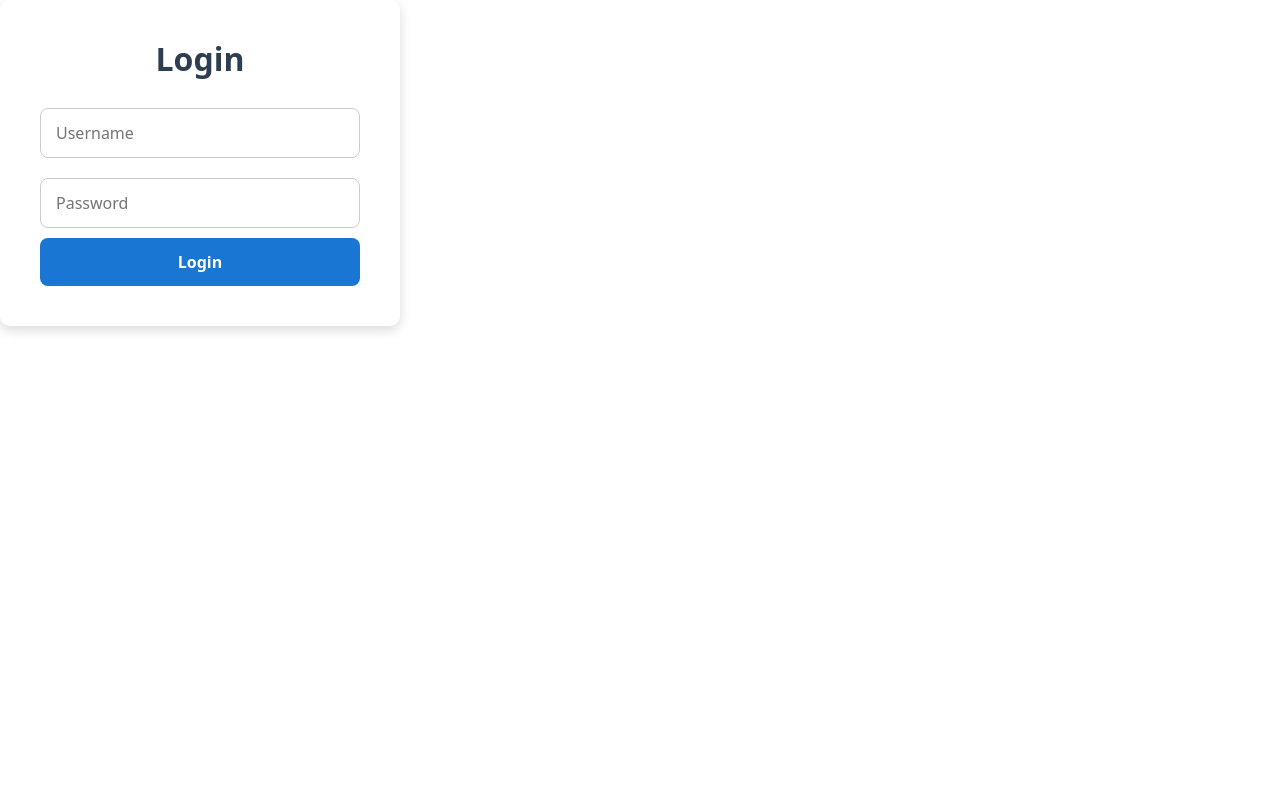
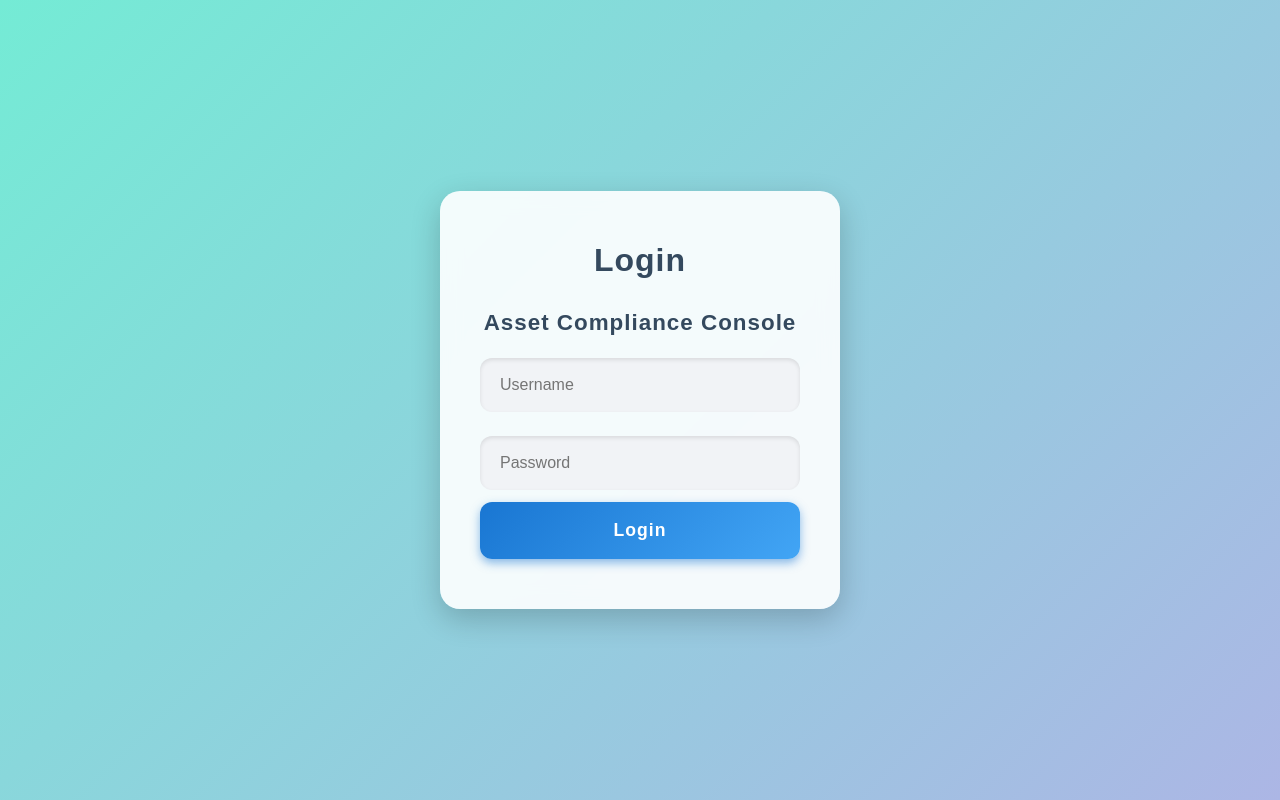
Before and after one commit to rahulapps29/flip_front, a React (Vite) app: page /login in a window 1280 px wide. Built offline with nearby package versions, Linux system fonts and the light colour scheme.

Commit message:
login css and classes

```diff
--- a/src/pages/Login.css
+++ b/src/pages/Login.css
@@ -1,83 +1,134 @@
+/* ========== Login Page Wrapper ========== */
+.login-page {
+  background: linear-gradient(135deg, #74ebd5, #acb6e5);
+  font-family: 'Poppins', sans-serif;
+  display: flex;
+  justify-content: center;
+  align-items: center;
+  height: 100vh;
+  margin: 0;
+  padding: 0;
+}
+
 /* ========== Login Container ========== */
-.login-container {
-  background: #ffffff;
-  padding: 40px;
-  border-radius: 10px;
-  box-shadow: 0 4px 12px rgba(0, 0, 0, 0.15);
+.login-page .login-container {
+  background: rgba(255, 255, 255, 0.9);
+  padding: 50px 40px;
+  border-radius: 20px;
+  box-shadow: 0 10px 30px rgba(0, 0, 0, 0.2);
   width: 100%;
   max-width: 400px;
   box-sizing: border-box;
-  transition: transform 0.3s ease;
+  transition: transform 0.4s ease, box-shadow 0.4s ease;
+  backdrop-filter: blur(10px);
+  animation: fadeIn 1s ease;
 }
 
-.login-container:hover {
-  transform: translateY(-5px); /* Subtle hover effect */
+.login-page .login-container:hover {
+  transform: translateY(-10px);
+  box-shadow: 0 15px 40px rgba(0, 0, 0, 0.3);
 }
 
 /* ========== Heading ========== */
-.login-container h2 {
+.login-page .login-container h2 {
   text-align: center;
-  color: #2c3e50;
-  margin-bottom: 20px;
-  font-weight: bold;
+  color: #34495e;
+  margin-bottom: 30px;
+  font-weight: 700;
+  font-size: 2rem;
+  letter-spacing: 1px;
 }
 
+
+.login-page .login-container h3 {
+  text-align: center;
+  color: #34495e;
+  margin-bottom: 10px;
+  font-weight: 700;
+  font-size: 1.4rem;
+  letter-spacing: 1px;
+}
+
+
 /* ========== Input Fields ========== */
-.login-container input {
+.login-page .login-container input {
   width: 100%;
-  padding: 12px 15px;
-  margin: 10px 0;
-  border: 1px solid #ccc;
-  border-radius: 8px;
+  padding: 15px 20px;
+  margin: 12px 0;
+  border: none;
+  border-radius: 12px;
   outline: none;
   font-size: 1rem;
-  transition: border-color 0.3s ease, box-shadow 0.3s ease;
+  background: #f1f3f6;
+  transition: all 0.3s ease;
+  box-shadow: inset 0 2px 4px rgba(0, 0, 0, 0.1);
   box-sizing: border-box;
 }
 
-.login-container input:focus {
-  border-color: #1976d2;
-  box-shadow: 0 0 8px rgba(25, 118, 210, 0.4);
+.login-page .login-container input:focus {
+  background: #e3e7ec;
+  box-shadow: 0 0 10px rgba(52, 152, 219, 0.6);
+  transform: scale(1.02);
 }
 
 /* ========== Button Styles ========== */
-.login-container button {
+.login-page .login-container button {
   width: 100%;
-  background-color: #1976d2;
+  background: linear-gradient(135deg, #1976d2, #42a5f5);
   color: white;
   border: none;
-  padding: 12px;
-  border-radius: 8px;
-  font-size: 1rem;
+  padding: 15px;
+  border-radius: 12px;
+  font-size: 1.1rem;
   cursor: pointer;
-  transition: background-color 0.3s ease, transform 0.2s ease;
+  transition: all 0.3s ease;
   font-weight: bold;
+  letter-spacing: 1px;
+  box-shadow: 0 4px 10px rgba(25, 118, 210, 0.5);
 }
 
-.login-container button:hover {
-  background-color: #1565c0;
-  transform: scale(1.03); /* Slight scaling on hover */
+.login-page .login-container button:hover {
+  background: linear-gradient(135deg, #1565c0, #1e88e5);
+  transform: scale(1.05);
+  box-shadow: 0 6px 20px rgba(21, 101, 192, 0.7);
 }
 
 /* ========== Error Message ========== */
-.login-container p {
+.login-page .login-container p {
   color: #d32f2f;
   background: #ffebee;
-  padding: 10px;
-  border-radius: 6px;
+  padding: 12px;
+  border-radius: 8px;
   text-align: center;
-  margin: 10px 0;
-  font-weight: bold;
+  margin: 15px 0;
+  font-weight: 600;
+  box-shadow: 0 2px 8px rgba(211, 47, 47, 0.4);
+}
+
+/* ========== Animations ========== */
+@keyframes fadeIn {
+  from {
+    opacity: 0;
+    transform: translateY(20px);
+  }
+  to {
+    opacity: 1;
+    transform: translateY(0);
+  }
 }
 
 /* ========== Responsive Design ========== */
 @media (max-width: 480px) {
-  .login-container {
-    padding: 20px;
+  .login-page .login-container {
+    padding: 30px 20px;
     width: 90%;
   }
 
-  .login-container h2 {
-    font-size: 1.5rem;
+  .login-page .login-container h2 {
+    font-size: 1.7rem;
+  }
+
+  .login-page .login-container button {
+    font-size: 1rem;
   }
 }
--- a/src/pages/Login.jsx
+++ b/src/pages/Login.jsx
@@ -32,8 +32,10 @@ const Login = () => {
   };
 
   return (
+    <div className="login-page">
     <div className="login-container">
       <h2>Login</h2>
+      <h3>Asset Compliance Console</h3>
       {error && <p>{error}</p>}
       <form onSubmit={handleLogin}>
         <input
@@ -53,6 +55,8 @@ const Login = () => {
         <button type="submit">Login</button>
       </form>
     </div>
+  </div>
+
   );
 };
 
```
